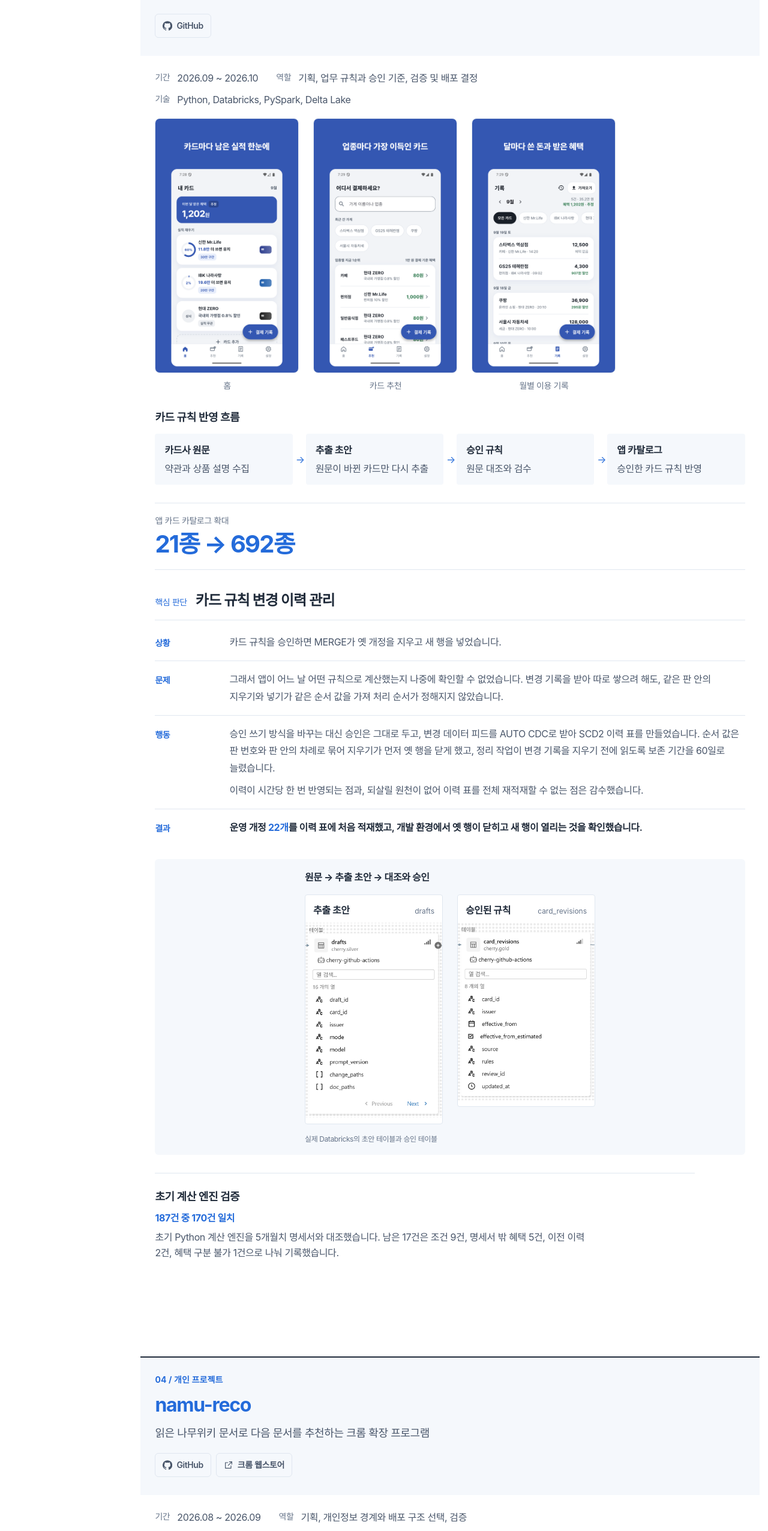
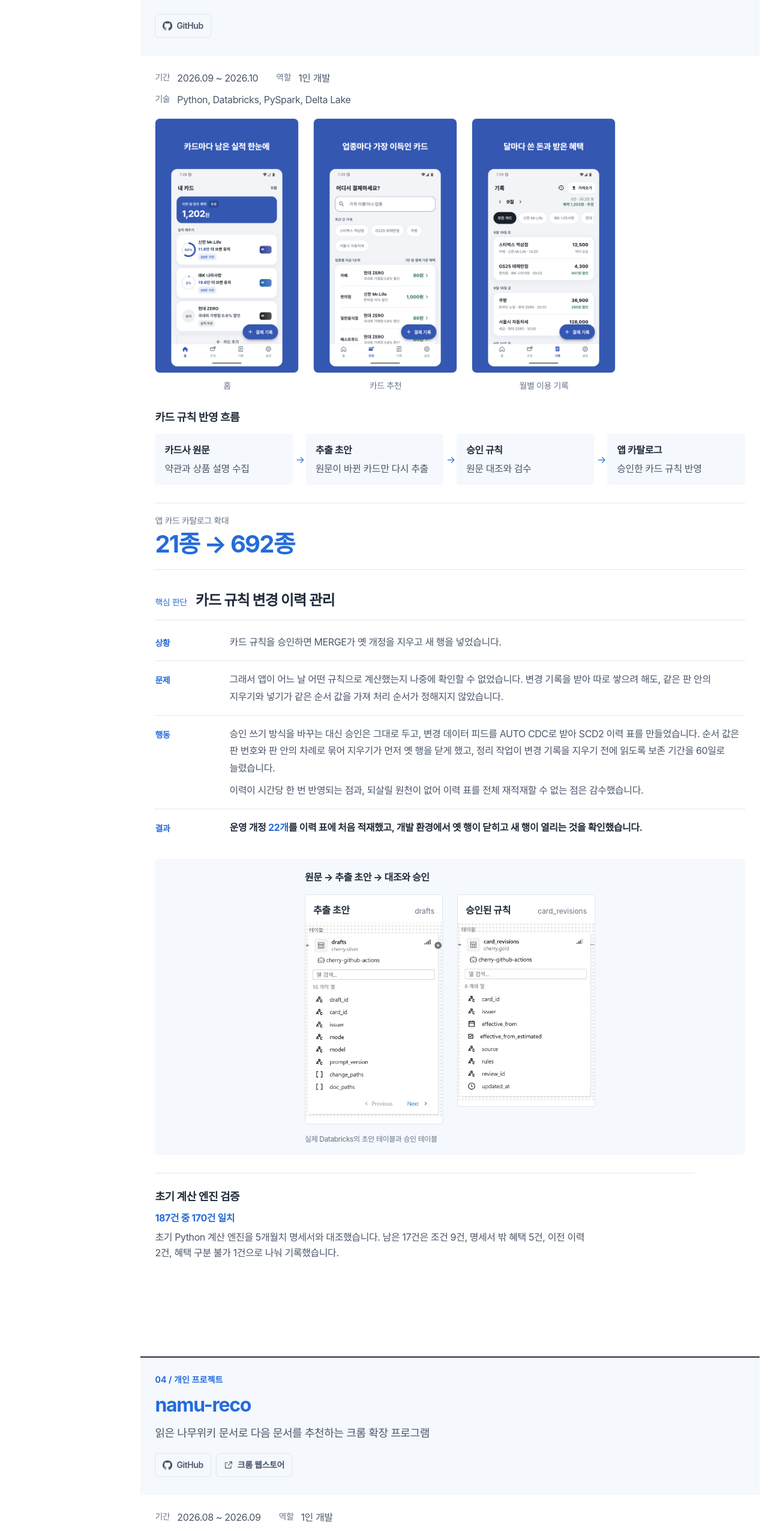
Before and after one commit to limbs-han/limbs-han.github.io, a plain HTML site: page index.html in a window 1280 px wide. Shown: the part 5288-7840 px from the top of the page at 60% size. Drawn offline with Linux system fonts and the light colour scheme; a web font is replaced by a local one.

Commit message:
프로젝트 역할 표기 정리

```diff
--- a/index.html
+++ b/index.html
@@ -112,7 +112,7 @@
 <div class="project-head-links"><a aria-label="체리컨슘 GitHub 저장소 새 창에서 열기" class="project-github" href="https://github.com/limbs-han/CherryConsume" rel="noopener noreferrer" target="_blank"><span><svg aria-hidden="true" height="16" viewbox="0 0 24 24" width="16"><path d="M12 .3a12 12 0 0 0-3.8 23.4c.6.1.8-.3.8-.6v-2c-3.3.7-4-1.6-4-1.6-.6-1.4-1.4-1.8-1.4-1.8-1-.7.1-.7.1-.7 1.2 0 1.9 1.2 1.9 1.2 1 1.8 2.8 1.3 3.5 1 0-.8.4-1.3.7-1.6-2.7-.3-5.5-1.3-5.5-6 0-1.2.5-2.3 1.3-3.1-.2-.4-.6-1.6 0-3.2 0 0 1-.3 3.4 1.2a11.5 11.5 0 0 1 6 0c2.3-1.5 3.3-1.2 3.3-1.2.6 1.6.2 2.8 0 3.2.9.8 1.3 1.9 1.3 3.2 0 4.6-2.8 5.6-5.5 5.9.5.4.9 1.1.9 2.3v3.3c0 .3.1.7.8.6A12 12 0 0 0 12 .3" fill="currentColor"></path></svg>GitHub</span></a></div></header>
 <dl class="project-meta">
 <div><dt>기간</dt><dd>2026.09 ~ 2026.10</dd></div>
-<div><dt>역할</dt><dd>기획, 업무 규칙과 승인 기준, 검증 및 배포 결정</dd></div>
+<div><dt>역할</dt><dd>1인 개발</dd></div>
 <div class="meta-tech"><dt>기술</dt><dd>Python, Databricks, PySpark, Delta Lake</dd></div>
 </dl>
 <div aria-label="체리컨슘 서비스 화면" class="cherry-gallery selection-gallery" id="cherry-screens">
@@ -157,7 +157,7 @@
 <div class="project-head-links"><a aria-label="namu-reco GitHub 저장소 새 창에서 열기" class="project-github" href="https://github.com/limbs-han/namu-reco" rel="noopener noreferrer" target="_blank"><span><svg aria-hidden="true" height="16" viewbox="0 0 24 24" width="16"><path d="M12 .3a12 12 0 0 0-3.8 23.4c.6.1.8-.3.8-.6v-2c-3.3.7-4-1.6-4-1.6-.6-1.4-1.4-1.8-1.4-1.8-1-.7.1-.7.1-.7 1.2 0 1.9 1.2 1.9 1.2 1 1.8 2.8 1.3 3.5 1 0-.8.4-1.3.7-1.6-2.7-.3-5.5-1.3-5.5-6 0-1.2.5-2.3 1.3-3.1-.2-.4-.6-1.6 0-3.2 0 0 1-.3 3.4 1.2a11.5 11.5 0 0 1 6 0c2.3-1.5 3.3-1.2 3.3-1.2.6 1.6.2 2.8 0 3.2.9.8 1.3 1.9 1.3 3.2 0 4.6-2.8 5.6-5.5 5.9.5.4.9 1.1.9 2.3v3.3c0 .3.1.7.8.6A12 12 0 0 0 12 .3" fill="currentColor"></path></svg>GitHub</span></a><a aria-label="namu-reco 크롬 웹스토어 새 창에서 열기" class="project-github" href="https://chromewebstore.google.com/detail/ndmfdfbdinhapjajelhfohchljncilme" rel="noopener noreferrer" target="_blank"><span><svg aria-hidden="true" fill="none" height="16" stroke="currentColor" stroke-linecap="round" stroke-linejoin="round" stroke-width="1.8" viewbox="0 0 24 24" width="16"><path d="M14 4h6v6"></path><path d="M20 4l-9 9"></path><path d="M18 14v6H4V6h6"></path></svg>크롬 웹스토어</span></a></div></header>
 <dl class="project-meta">
 <div><dt>기간</dt><dd>2026.08 ~ 2026.09</dd></div>
-<div><dt>역할</dt><dd>기획, 개인정보 경계와 배포 구조 선택, 검증</dd></div>
+<div><dt>역할</dt><dd>1인 개발</dd></div>
 <div class="meta-tech"><dt>기술</dt><dd>Python, PySpark</dd></div>
 </dl>
 <figure class="project-visual"><img alt="나무위키 문서 옆에 개인화 추천 목록을 보여 주는 확장 프로그램" height="742" loading="lazy" src="assets/img/namu_store.png" width="1186"/><figcaption>크롬 웹스토어에 등록한 서비스 화면</figcaption></figure>
@@ -189,7 +189,7 @@
 <header class="project-heading"><p class="eyebrow">05 / 기업 연계 졸업 프로젝트</p><h2 id="cnc-title">GAN 기반 CNC 이상탐지</h2><p class="project-sub">CNC 가공 설비의 부하 패턴에서 이상을 찾는 다빈소프트 연계 프로젝트</p></header>
 <dl class="project-meta">
 <div><dt>기간</dt><dd>2025.04 ~ 2025.06 / 4인 팀</dd></div>
-<div><dt>역할</dt><dd>전처리, GAN 구현, 선정 모델 최적화와 최종 시험</dd></div>
+<div><dt>역할</dt><dd>전처리, GAN 구현</dd></div>
 <div class="meta-tech"><dt>기술</dt><dd>Python, PyTorch, GAN</dd></div>
 </dl>
 <figure class="alignment-proof primary-alignment">
```
